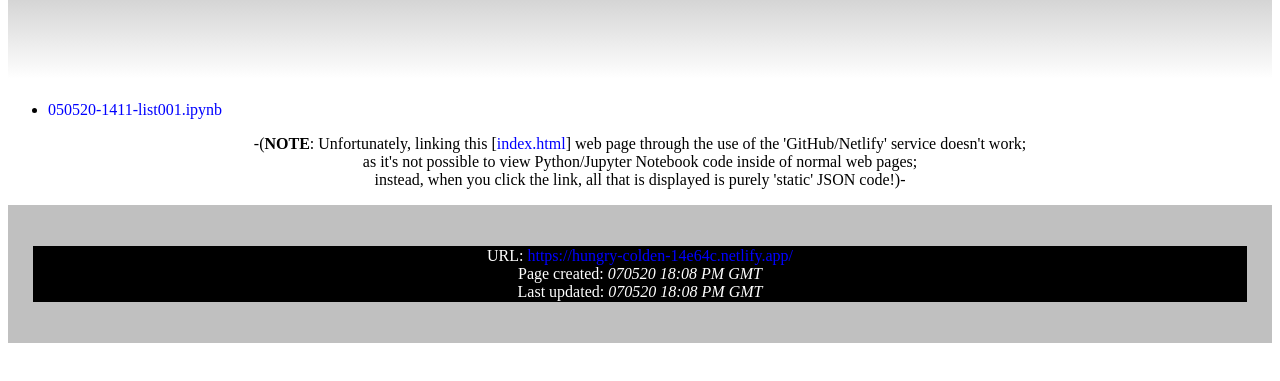
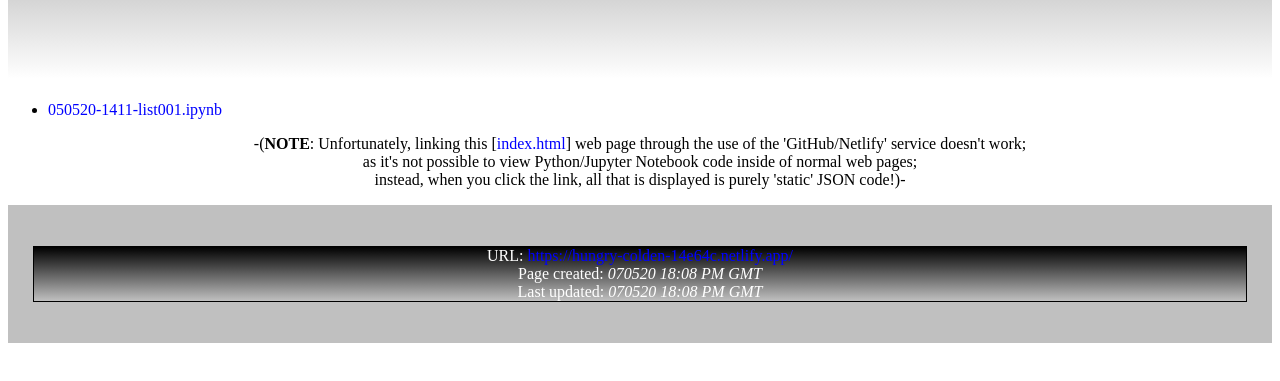
Before and after one commit to pramnora/python, a plain HTML site: page index.html in a window 1280 px wide. Shown: the part 179-560 px from the top of the page. Drawn offline with Linux system fonts and the light colour scheme.

Commit message:
Update index.html
Added CSS rule to footer: background:linear-gradient(black,silver);

```diff
--- a/index.html
+++ b/index.html
@@ -19,7 +19,7 @@
    header{background-color:black;color:white;background:linear-gradient(black,silver,white);}
    footer{background-color:silver;color:white;padding:25px;}
    header,footer,p{text-align:center;}
-   footer>p{border:1px solid black;background-color:black;}
+   footer>p{border:1px solid black;background:linear-gradient(black,silver);}
   </style>
 
  </head>
```
